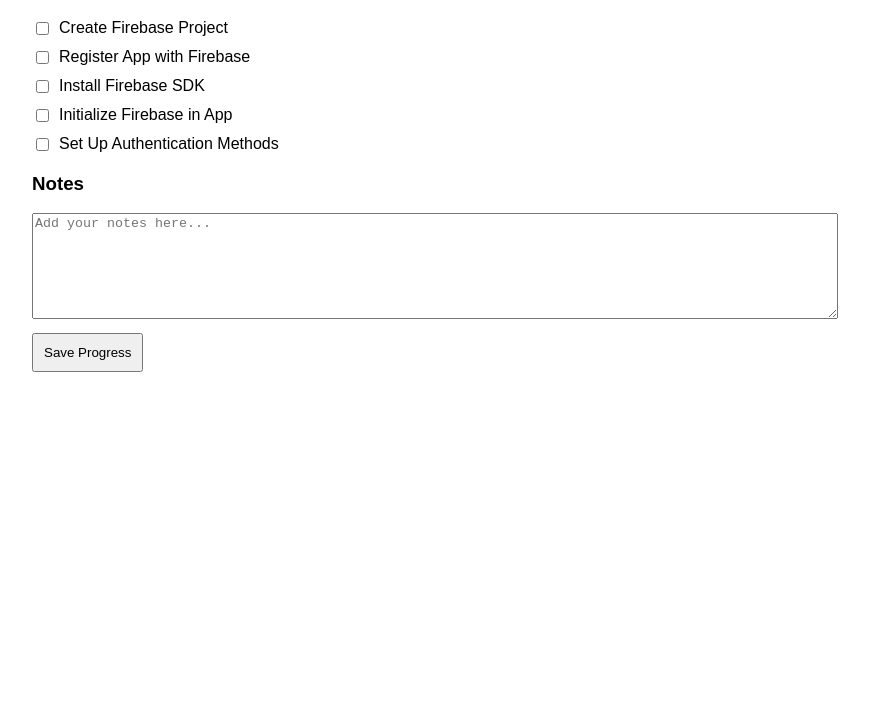
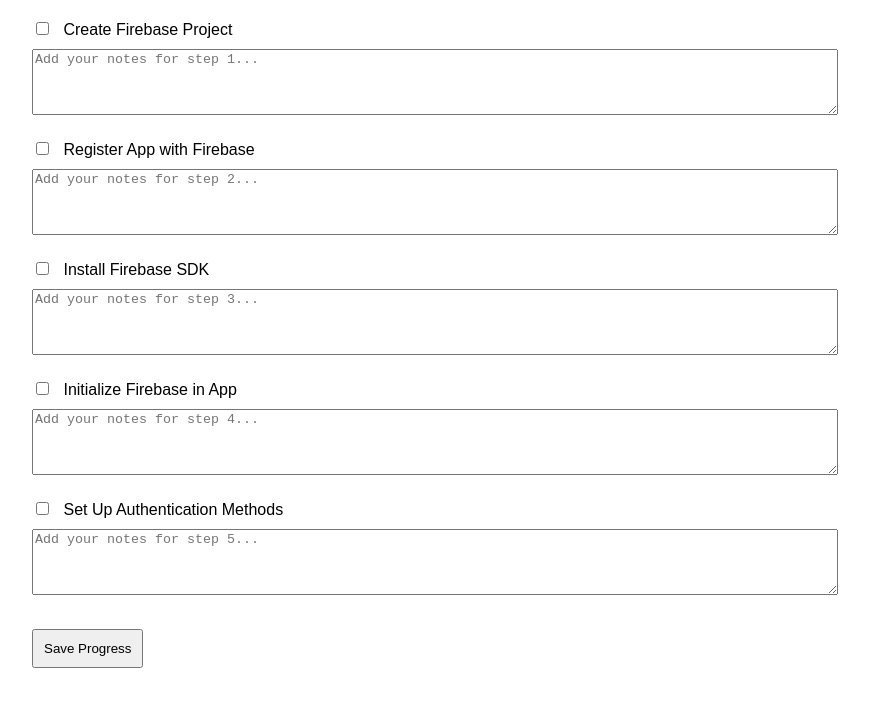
Before and after one commit to anandvip/spendybuddy2, a plain HTML site: page checklist.html in a window 1280 px wide. Shown: the part 61-768 px from the top of the page, without its empty margins (208-1077 px from the left). Drawn offline with Linux system fonts and the light colour scheme.

Commit message:
Update checklist.html

```diff
--- a/checklist.html
+++ b/checklist.html
@@ -26,8 +26,8 @@
 
         .checklist li {
             display: flex;
-            align-items: center;
-            margin-bottom: 10px;
+            flex-direction: column;
+            margin-bottom: 20px;
         }
 
         .checklist input[type="checkbox"] {
@@ -40,7 +40,7 @@
 
         .notes textarea {
             width: 100%;
-            height: 100px;
+            height: 60px;
         }
 
         button {
@@ -55,30 +55,51 @@
     <h1>SpendyBuddy Firebase Checklist</h1>
     <ul class="checklist">
         <li>
+            <div>
                 <input type="checkbox" id="step1">
                 <label for="step1">Create Firebase Project</label>
+            </div>
+            <div class="notes">
+                <textarea id="notes1" placeholder="Add your notes for step 1..."></textarea>
+            </div>
         </li>
         <li>
+            <div>
                 <input type="checkbox" id="step2">
                 <label for="step2">Register App with Firebase</label>
+            </div>
+            <div class="notes">
+                <textarea id="notes2" placeholder="Add your notes for step 2..."></textarea>
+            </div>
         </li>
         <li>
+            <div>
                 <input type="checkbox" id="step3">
                 <label for="step3">Install Firebase SDK</label>
+            </div>
+            <div class="notes">
+                <textarea id="notes3" placeholder="Add your notes for step 3..."></textarea>
+            </div>
         </li>
         <li>
+            <div>
                 <input type="checkbox" id="step4">
                 <label for="step4">Initialize Firebase in App</label>
+            </div>
+            <div class="notes">
+                <textarea id="notes4" placeholder="Add your notes for step 4..."></textarea>
+            </div>
         </li>
         <li>
+            <div>
                 <input type="checkbox" id="step5">
                 <label for="step5">Set Up Authentication Methods</label>
+            </div>
+            <div class="notes">
+                <textarea id="notes5" placeholder="Add your notes for step 5..."></textarea>
+            </div>
         </li>
     </ul>
-    <div class="notes">
-        <h3>Notes</h3>
-        <textarea id="notes" placeholder="Add your notes here..."></textarea>
-    </div>
     <button id="save-progress">Save Progress</button>
 
     <script>
@@ -93,9 +114,11 @@
                 }
             });
 
-            const savedNotes = localStorage.getItem('firebaseNotes');
+            for (let i = 1; i <= steps.length; i++) {
+                const savedNotes = localStorage.getItem(`notes${i}`);
                 if (savedNotes) {
-                document.getElementById('notes').value = savedNotes;
+                    document.getElementById(`notes${i}`).value = savedNotes;
+                }
             }
         });
 
@@ -110,8 +133,10 @@
 
             localStorage.setItem('firebaseChecklist', JSON.stringify(progress));
 
-            const notes = document.getElementById('notes').value;
-            localStorage.setItem('firebaseNotes', notes);
+            for (let i = 1; i <= steps.length; i++) {
+                const notes = document.getElementById(`notes${i}`).value;
+                localStorage.setItem(`notes${i}`, notes);
+            }
 
             alert('Progress saved!');
         });
```
Lines whose indentation alone changed are shown as unchanged.
